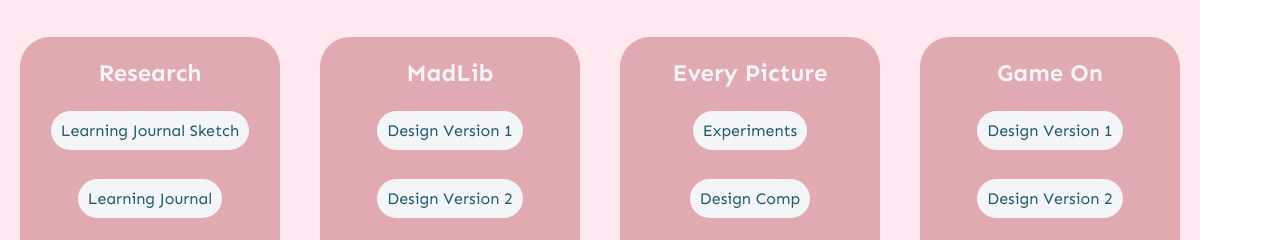
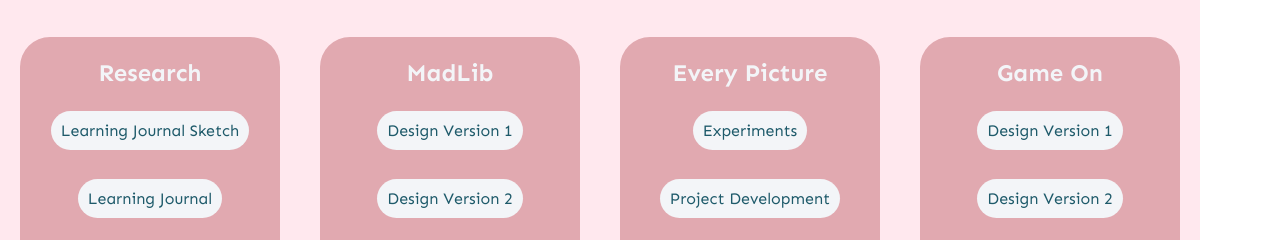
Before and after one commit to lelkurjie/des157a, a plain HTML site: page index.html in a window 1280 px wide. Shown: the part 539-779 px from the top of the page. Drawn offline with nearby package versions, Linux system fonts and the light colour scheme; a web font is replaced by a local one.

Commit message:
project development 2

```diff
--- a/index.html
+++ b/index.html
@@ -56,7 +56,7 @@
             <h2>Every Picture</h2>
             <ul>
                 <li><a id="button8" href="everypicture/experiment/index.html">Experiments</a></li>
-                <li><a id="button9" href="#">Design Comp</a></li>
+                <li><a id="button9" href="everypicture/project-development/index.html">Project Development</a></li>
                 <li><a id="button10" href="#">Code Version 1</a></li>
                 <li><a id="button11" href="#">Final Every Picture Project</a></li>
             </ul>
```
